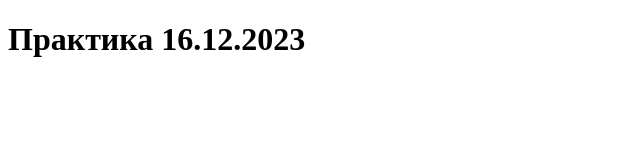
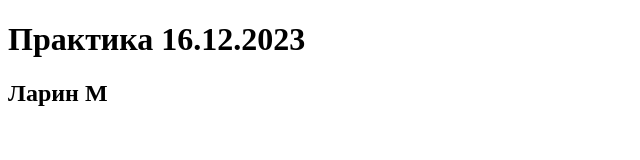
Before and after one commit to vdlkey/new-repo, a plain HTML site: page index.html in a window 1280 px wide. Shown: the whole page, without its empty margins (0-640 px from the left). Drawn offline with Linux system fonts and the light colour scheme.

Commit message:
add h2 title

```diff
--- a/index.html
+++ b/index.html
@@ -7,5 +7,6 @@
 </head>
 <body>
     <h1>Практика 16.12.2023</h1>
+    <h2>Ларин М</h2>
 </body>
 </html>
```
